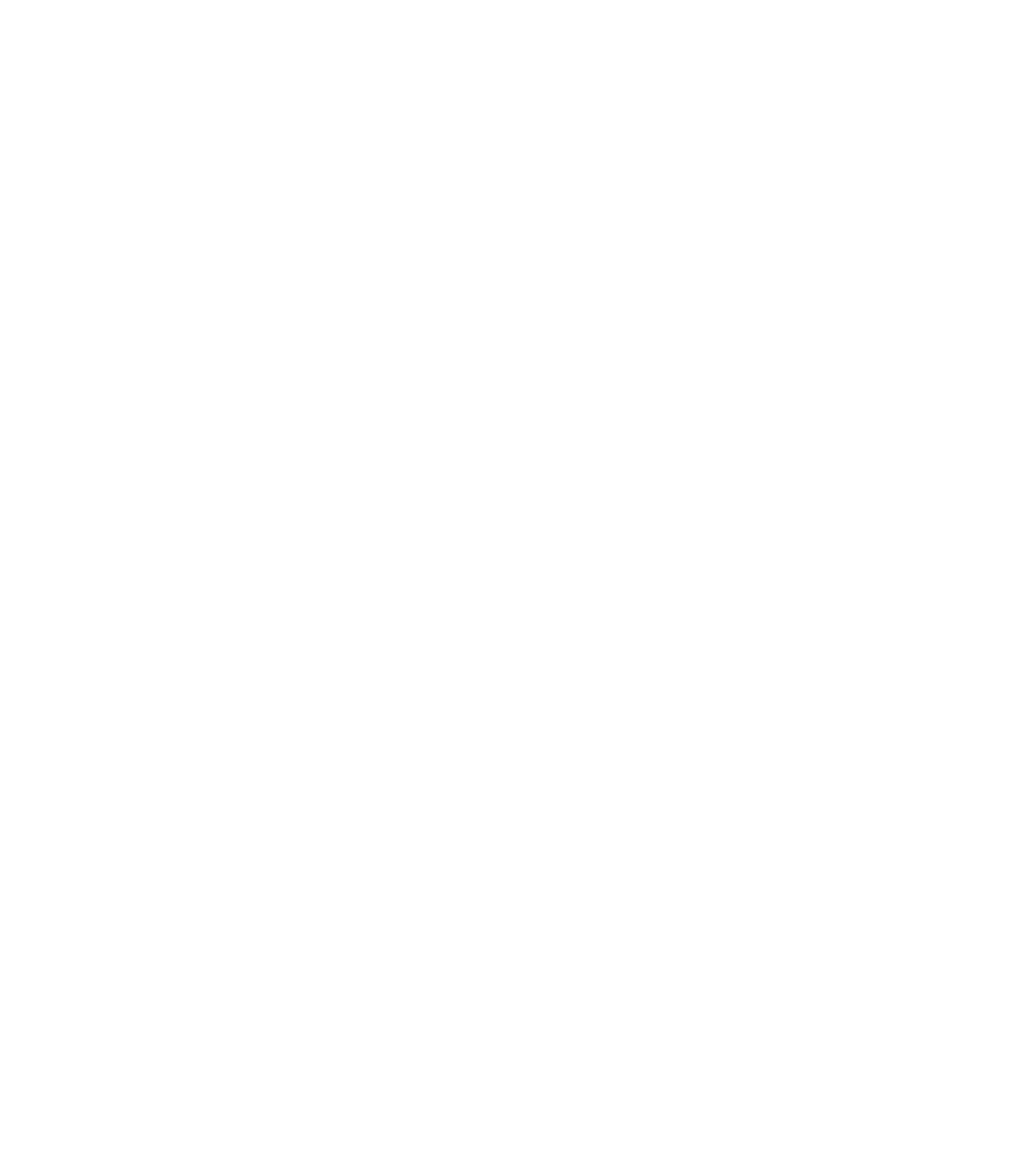
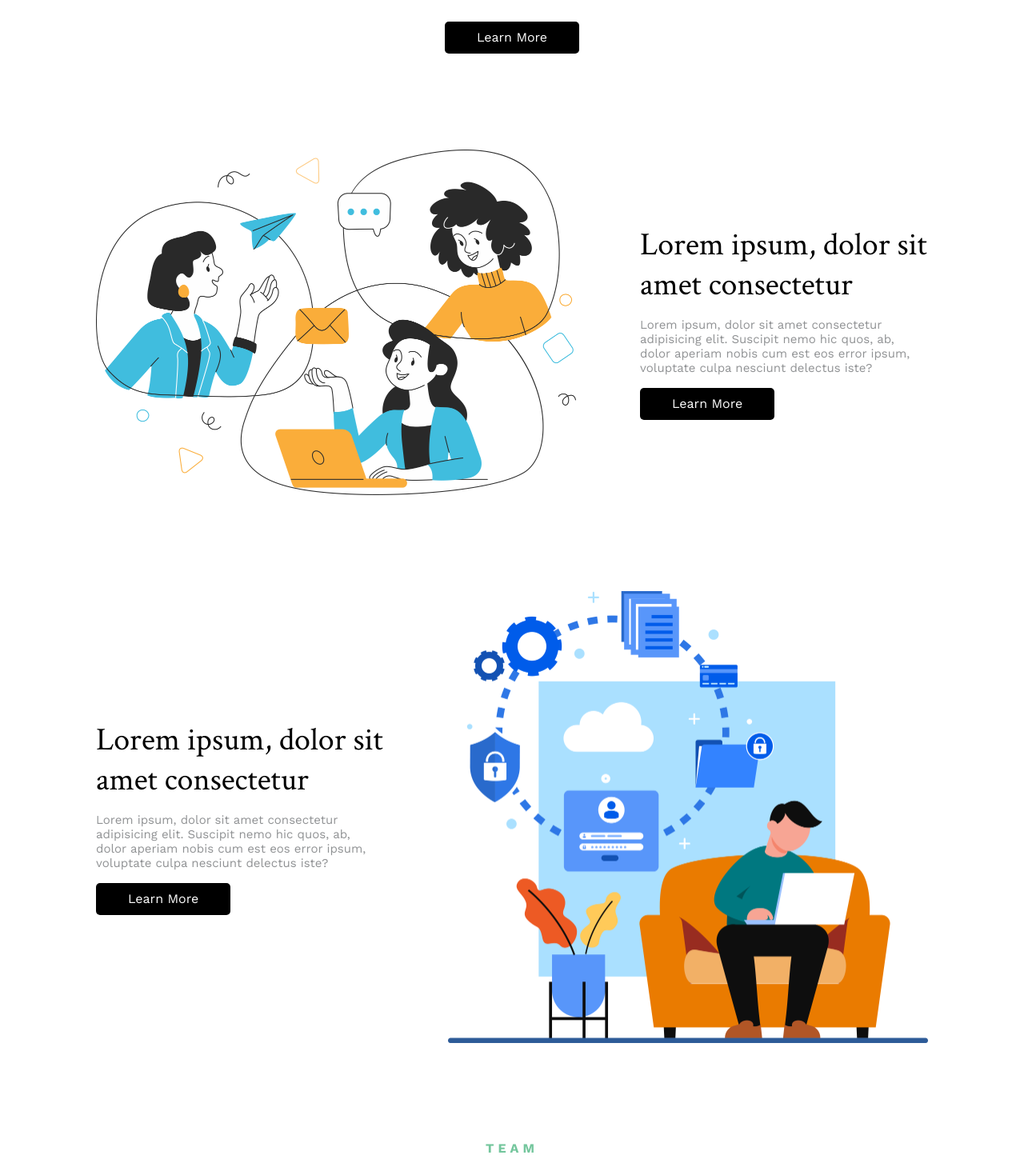
Before and after one commit to haris-75/byte-tech-studios, a Next.js app: page / in a window 1280 px wide. Shown: the part 840-2304 px from the top of the page at 80% size. Before the commit the page ends 847 px from the top, so only its background shows below. Built offline with nearby package versions, Linux system fonts and the light colour scheme.

Commit message:
Add Team Header & Button

```diff
--- a/src/pages/index.tsx
+++ b/src/pages/index.tsx
@@ -1,5 +1,7 @@
 import Container from '@/common/container';
 import heroImg from '@/assets/hero-img.png';
+import connectImg from '@/assets/connect.png';
+import businessImg from '@/assets/business.png';
 import fbImg from '@/assets/fb.png';
 import googleImg from '@/assets/google.png';
 import microsoftImg from '@/assets/microsoft.png';
@@ -57,10 +59,11 @@ export default function Home() {
           />
         </div>
       </Container>
+
       {/* Partner Section */}
       <Container
         customClass='bg-white flex flex-col xl:gap-[80px] lg:gap-[40px] md:gap-[20px] gap-[30px] justify-between items-center'
-        bgColor='bg-primary'
+        bgColor='bg-white'
       >
         <header className='text-black text-center lg:max-w-[380px] max-w-[300px] font-work-sans'>
           <H2 customClass='text-primary'>Partners</H2>
@@ -91,6 +94,89 @@ export default function Home() {
             alt='spotify-logo'
           />
         </div>
+        <div>
+          <Button
+            text='Learn More'
+            variant='dark'
+          />
+        </div>
+      </Container>
+
+      {/* Connect Section */}
+      <Container
+        customClass='bg-white flex sm:flex-row-reverse flex-col xl:gap-[80px] lg:gap-[40px] md:gap-[20px] gap-[30px] justify-between items-center'
+        bgColor='bg-white'
+      >
+        <header className='text-black lg:max-w-[380px] max-w-[300px] font-work-sans flex flex-col gap-4'>
+          <H1>Lorem ipsum, dolor sit amet consectetur</H1>
+          <P customClass='text-gray'>
+            Lorem ipsum, dolor sit amet consectetur adipisicing elit. Suscipit
+            nemo hic quos, ab, dolor aperiam nobis cum est eos error ipsum,
+            voluptate culpa nesciunt delectus iste?
+          </P>
+          <div>
+            <Button
+              text='Learn More'
+              variant='dark'
+            />
+          </div>
+        </header>
+        <div>
+          <Image
+            className='xl:max-w-[600px] lg:max-w-[500px] md-lg:max-w-[400px] md:max-w-[350px] max-w-[300px]'
+            src={connectImg}
+            alt='illustraion-of-people-connecting-through-internet'
+          />
+        </div>
+      </Container>
+
+      {/* Business Structure Section */}
+      <Container
+        customClass='bg-white flex sm:flex-row flex-col xl:gap-[80px] lg:gap-[40px] md:gap-[20px] gap-[30px] justify-between items-center'
+        bgColor='bg-white'
+      >
+        <header className='text-black lg:max-w-[380px] max-w-[300px] font-work-sans flex flex-col gap-4'>
+          <H1>Lorem ipsum, dolor sit amet consectetur</H1>
+          <P customClass='text-gray'>
+            Lorem ipsum, dolor sit amet consectetur adipisicing elit. Suscipit
+            nemo hic quos, ab, dolor aperiam nobis cum est eos error ipsum,
+            voluptate culpa nesciunt delectus iste?
+          </P>
+          <div>
+            <Button
+              text='Learn More'
+              variant='dark'
+            />
+          </div>
+        </header>
+        <div>
+          <Image
+            className='xl:max-w-[600px] lg:max-w-[500px] md-lg:max-w-[400px] md:max-w-[350px] max-w-[300px]'
+            src={businessImg}
+            alt='illustraion-of-man-on-couch-doing-work-on-laptop'
+          />
+        </div>
+      </Container>
+
+      {/* Team Section */}
+      <Container
+        customClass='bg-white flex flex-col xl:gap-[80px] lg:gap-[40px] md:gap-[20px] gap-[30px] justify-between items-center'
+        bgColor='bg-white'
+      >
+        <header className='text-black text-center lg:max-w-[380px] max-w-[300px] font-work-sans'>
+          <H2 customClass='text-primary'>Team</H2>
+          <H1 customClass='capitalize my-2'>Our Talents</H1>
+          <P>
+            Lorem ipsum, dolor sit amet consectetur Suscipit nemo hic quos, ab,
+          </P>
+        </header>
+        <div className='flex xl:gap-14 lg:gap-12 md:gap-10 sm:gap-6 items-center sm:flex-row flex-col gap-5'></div>
+        <div>
+          <Button
+            text='View Team'
+            variant='dark'
+          />
+        </div>
       </Container>
     </main>
   );
--- a/tailwind.config.ts
+++ b/tailwind.config.ts
@@ -18,6 +18,7 @@ const config: Config = {
         black: '#000000',
         primary: '#74C69D',
         white: '#FFFFFF',
+        gray: '#21252980',
       },
     },
     screens: {
```
Also changed, not shown: src/assets/business.png (added), src/assets/connect.png (added).
